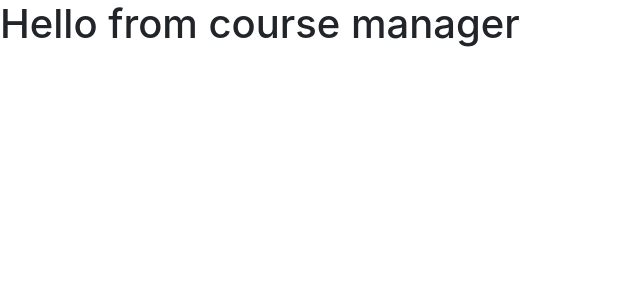
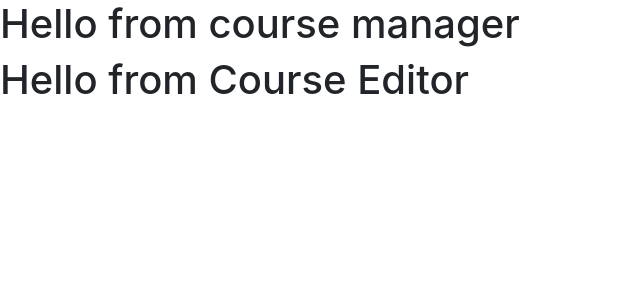
Before and after one commit to varshithauppula96/wbdv-sp21-02-varshithauppula-client-react, a React (Create React App) app: page / in a window 1280 px wide. Shown: the top 300 px of the page, without its empty margins (0-640 px from the left). Built offline with nearby package versions, Linux system fonts and the light colour scheme.

Commit message:
editor added

```diff
--- a/src/App.js
+++ b/src/App.js
@@ -1,10 +1,12 @@
 import logo from './logo.svg';
 import './App.css';
 import CourseManager from "./components/course-manager";
+import CourseEditor from "./components/course-editor";
 function App() {
   return (
     <div>
      <CourseManager/>
+     <CourseEditor/>
     </div>
   );
 }
--- /dev/null
+++ b/src/components/course-editor.js
@@ -0,0 +1,8 @@
+import React from 'react'
+
+const CourseEditor =() =>{
+    return(
+        <h1>Hello from Course Editor</h1>
+    )
+}
+export default CourseEditor
```
